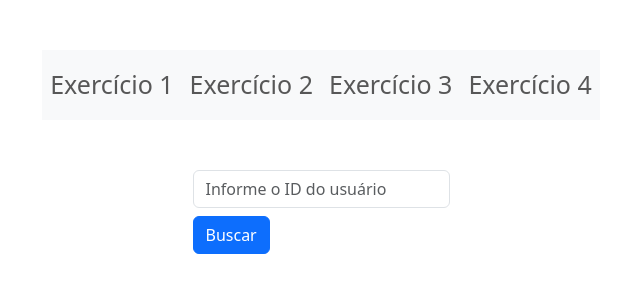
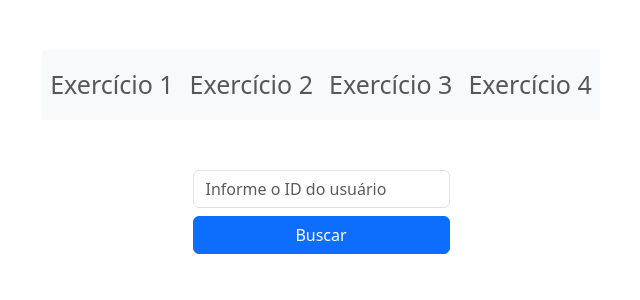
Before and after one commit to muryarth/serratec-react-g1-atividades, a React (Vite) app in the folder trabalho01/: page /exercicio2 in a window 1280 px wide. Shown: the top 300 px of the page, without its empty margins (319-959 px from the left). Built offline with nearby package versions, Linux system fonts and the light colour scheme.

Commit message:
fix: ajustando layout de BuscarPorId

```diff
--- a/trabalho01/src/pages/BuscarPorId/index.jsx
+++ b/trabalho01/src/pages/BuscarPorId/index.jsx
@@ -30,7 +30,7 @@ function BuscarPorId() {
 
   return (
     <div>
-      <form action="submit">
+      <form action="submit" className="d-flex flex-column">
         <input
           type="text"
           className="form-control"
```
